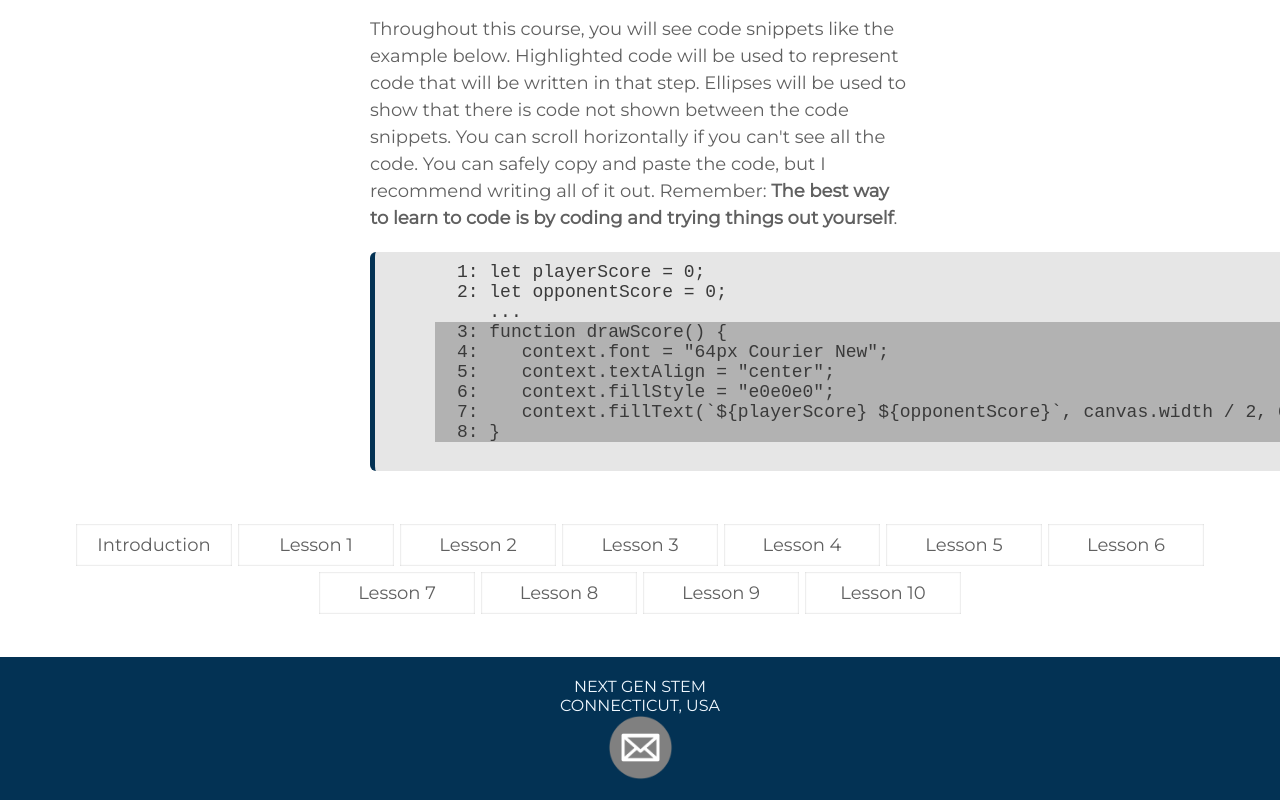
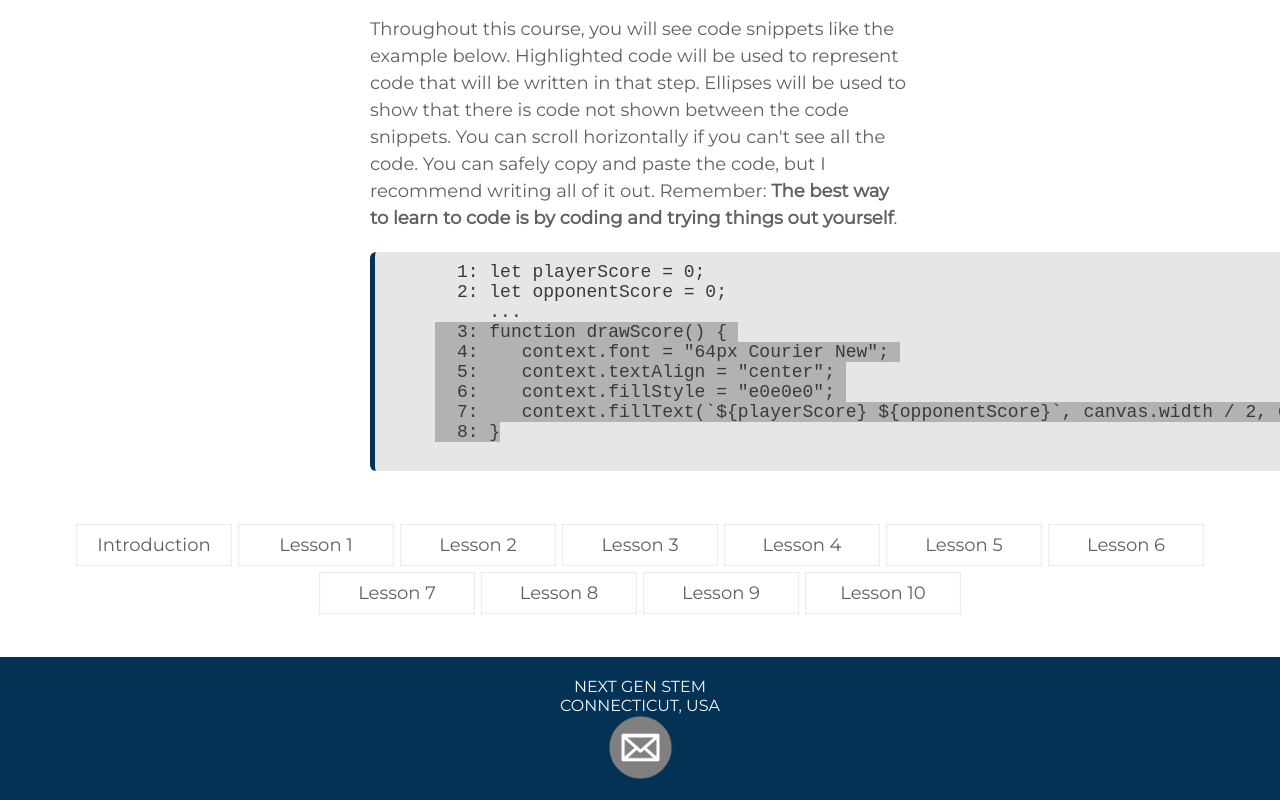
Before and after one commit to abh-c/NGS_Site, a plain HTML site: page javascript/js1.html in a window 1280 px wide. Shown: the part 1205-2005 px from the top of the page. Drawn offline with Linux system fonts and the light colour scheme.

Commit message:
Update style.css

```diff
--- a/style.css
+++ b/style.css
@@ -5,6 +5,7 @@
     box-sizing: border-box;
 
 }
+
 /* Style for course requirements */
 section.course-requirements {
     background-color: lightgray;
@@ -93,6 +94,7 @@ section p.feedback2 {
     margin: 40px;
     height: 90%;
 }
+
 /* Style for the map*/
 section section.map {
     padding-top: 50px;
@@ -179,6 +181,7 @@ section button.email-button-about:hover {
     border-color: black;
 
 }
+
 /* Style for our names in the table */
 
 section table tr.table-header {
@@ -189,6 +192,7 @@ section table tr.table-header {
     text-indent: 10px;
     padding-bottom: 15px;
 }
+
 /* Style for the information in the table */
 
 section table td.table {
@@ -554,8 +558,8 @@ footer {
 
 .code code {
     padding: 0;
-    display: inline-block;
-    width: 100%;
+    /* TODO: maybe use js to set the width with inline-block to extend the highlight  */
+    display: inline;
     counter-increment: line;
 }
 
@@ -572,7 +576,8 @@ footer {
 
 /* Styling for highlighted code */
 code.hl {
-    background: rgb(181, 181, 181); /* Fallback solid color */
+    background: rgb(181, 181, 181);
+    /* Fallback solid color */
     background: rgba(108, 108, 108, 0.42);
 }
 
```
